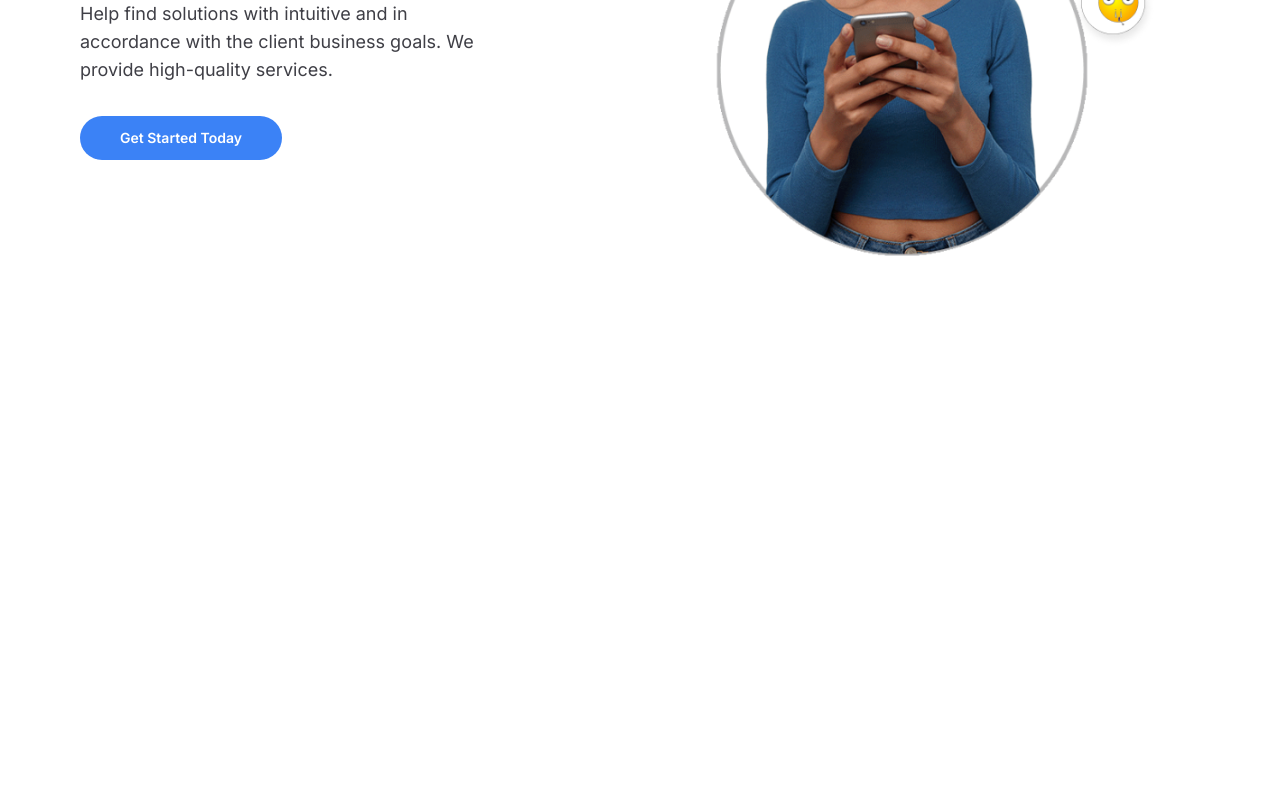
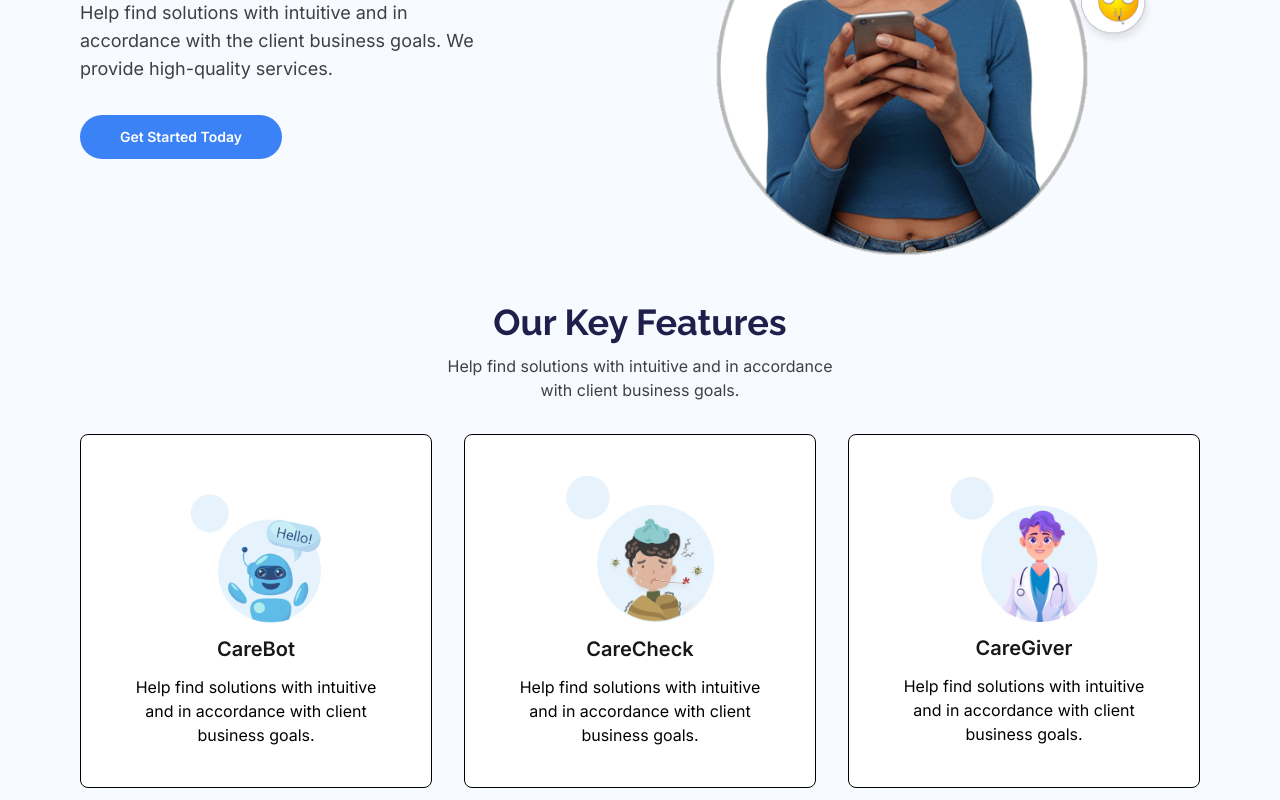
Before and after one commit to NureniJamiu/care-assist, a Next.js app: page / in a window 1280 px wide. Shown: the part 351-1151 px from the top of the page. Before the commit the page ends 800 px from the top, so only its background shows below. Built offline with nearby package versions, Linux system fonts and the light colour scheme.

Commit message:
feat: features section desktop view

```diff
--- a/src/app/layout.js
+++ b/src/app/layout.js
@@ -11,7 +11,9 @@ export const metadata = {
 export default function RootLayout({ children }) {
   return (
     <html lang="en">
-      <body className={`${inter.className} max-w-7xl mx-auto`}>{children}</body>
+      <body className={`${inter.className} max-w-7xl mx-auto bg-[#F7FAFE]`}>
+        {children}
+      </body>
     </html>
   );
 }
--- a/src/app/page.js
+++ b/src/app/page.js
@@ -6,6 +6,7 @@ import Navbar from "@/components/Navbar";
 import AOS from "aos";
 import "aos/dist/aos.css";
 import Hero from "@/components/Hero";
+import Features from "@/components/Features";
 
 export default function Home() {
   useEffect(() => {
@@ -15,6 +16,7 @@ export default function Home() {
     <>
       <Navbar />
       <Hero />
+      <Features />
     </>
   );
 }
--- /dev/null
+++ b/src/components/FeatureCard.jsx
@@ -0,0 +1,22 @@
+import Image from "next/image";
+import React from "react";
+
+const FeatureCard = ({ icon, title, desc }) => {
+  return (
+    <div className="flex items-center justify-center bg-white border border-black rounded-lg text-center p-10">
+      <div>
+        <Image
+          src={icon}
+          alt="icon"
+          width={150}
+          height={150}
+          className="mx-auto"
+        />
+        <h4 className="text-xl font-semibold text-zinc-900 my-3">{title}</h4>
+        <p>{desc}</p>
+      </div>
+    </div>
+  );
+};
+
+export default FeatureCard;
--- /dev/null
+++ b/src/components/Features.jsx
@@ -0,0 +1,59 @@
+import React from "react";
+
+import { Raleway } from "next/font/google";
+import FeatureCard from "./FeatureCard";
+
+import feature1 from "../../public/feature-1.png";
+import feature2 from "../../public/feature-2.png";
+import feature3 from "../../public/feature-3.png";
+
+const raleway = Raleway({ subsets: ["latin"] });
+
+const features = [
+  {
+    icon: feature1,
+    title: "CareBot",
+    desc: "Help find solutions with intuitive and in accordance with client business goals.",
+  },
+  {
+    icon: feature2,
+    title: "CareCheck",
+    desc: "Help find solutions with intuitive and in accordance with client business goals.",
+  },
+  {
+    icon: feature3,
+    title: "CareGiver",
+    desc: "Help find solutions with intuitive and in accordance with client business goals.",
+  },
+];
+
+const Features = () => {
+  return (
+    <section className="px-10 md:px-20 py-5 md:py-3">
+      <div className="text-center">
+        <h2
+          className={`${raleway.className} text-[#1E1F4B] text-4xl font-bold`}
+        >
+          Our Key Features
+        </h2>
+        <p className="text-zinc-700 lg:w-[400px] lg:mx-auto my-3">
+          Help find solutions with intuitive and in accordance with client
+          business goals.
+        </p>
+      </div>
+
+      <div className="grid lg:grid-cols-3 mt-8 gap-8">
+        {features.map((feature, i) => (
+          <FeatureCard
+            key={i}
+            icon={feature.icon}
+            title={feature.title}
+            desc={feature.desc}
+          />
+        ))}
+      </div>
+    </section>
+  );
+};
+
+export default Features;
--- a/src/components/Navbar.jsx
+++ b/src/components/Navbar.jsx
@@ -16,7 +16,7 @@ const Navbar = () => {
   const handleToggle = () => setToggle(!toggle);
   return (
     <nav
-      className="relative px-10 md:px-20 py-5 md:py-3 border-b mx-auto"
+      className="relative px-10 md:px-20 py-5 lg:py-3 bg-white shadow mx-auto "
       data-aos="fade-down"
       data-aos-duration="1000"
     >
```
